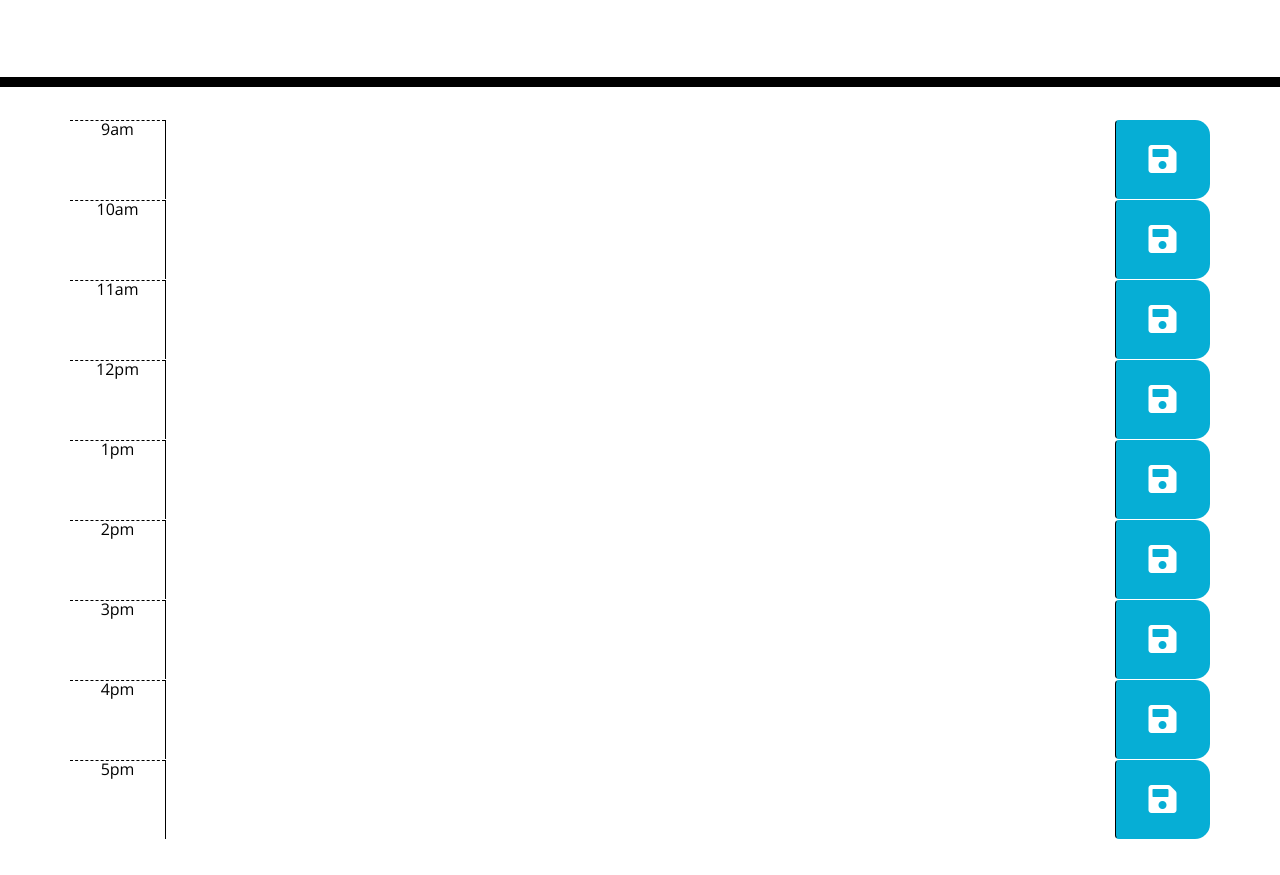
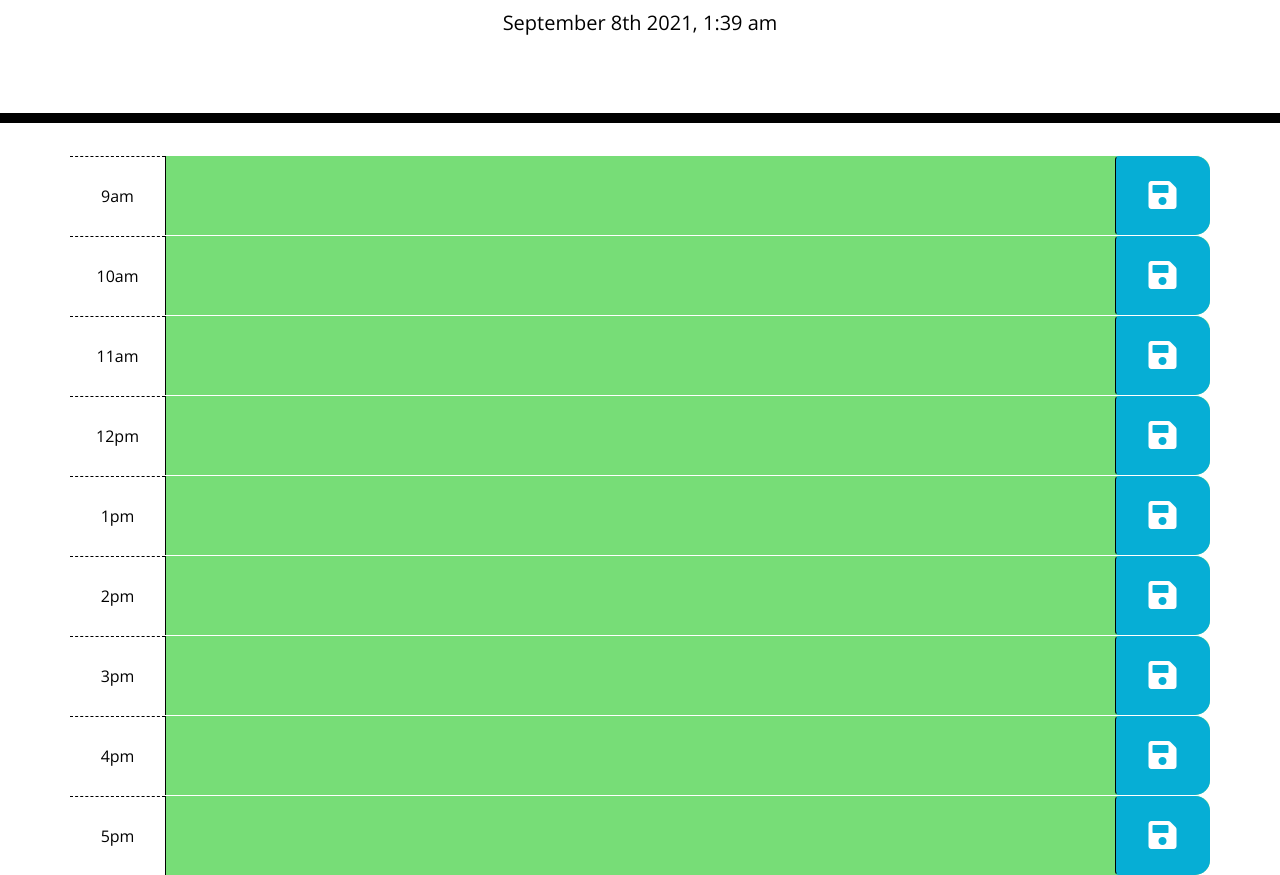
Before and after one commit to rrayachhetri/ThirdPartyAPIs, a plain HTML site: page index.html in a window 1280 px wide. Shown: the part 181-1056 px from the top of the page. Before the commit the page ends 1020 px from the top, so only its background shows below. Drawn offline with nearby package versions, Linux system fonts and the light colour scheme; files that its build step writes are made by us from their sources.

Commit message:
colored textarea

```diff
--- a/assets/css/style.css
+++ b/assets/css/style.css
@@ -28,6 +28,7 @@ textarea{
 .time-block{
   text-align: center;
   border-radius: 15px;
+
 }
 
 .row {
@@ -40,6 +41,9 @@ textarea{
   background-color: #ffffff;
   color: #000000;
   border-top: 1px dashed #000000;
+  display: flex;
+  justify-content: center;
+  align-items: center;
 }
 
 .past {
--- a/assets/script/script.js
+++ b/assets/script/script.js
@@ -1,5 +1,3 @@
-
-
 var currentDate = moment().format("MMMM Do YYYY, h:mm a");
 $("#currentDay").text(currentDate);
 
@@ -17,11 +15,12 @@ $(document).ready(function () {
 
 
     function tracKtime() {
+
         var currentHour = moment().hour();
-
+        console.log(currentHour);
         $(".time-block").each(function () {
-            var timeBlock = parseInt($(this).atrr("id").split("hour")[1]);
-
+            var timeBlock = parseInt($(this).attr("id"));
+            console.log(timeBlock);
             if (timeBlock < currentHour) {
                 $(this).removeClass("future");
                 $(this).removeClass("present");
@@ -42,5 +41,15 @@ $(document).ready(function () {
         })
     }
 
-  tracKtime();
-})
+    $("#9 .description").val(localStorage.getItem("9"));
+    $("#10 .description").val(localStorage.getItem("10"));
+    $("#11 .description").val(localStorage.getItem("11"));
+    $("#12 .description").val(localStorage.getItem("12"));
+    $("#13 .description").val(localStorage.getItem("13"));
+    $("#14 .description").val(localStorage.getItem("14"));
+    $("#15 .description").val(localStorage.getItem("15"));
+    $("#16 .description").val(localStorage.getItem("16"));
+    $("#17 .description").val(localStorage.getItem("17"));
+
+    tracKtime();
+});
--- a/index.html
+++ b/index.html
@@ -18,7 +18,7 @@
       href="https://fonts.googleapis.com/css?family=Open+Sans&display=swap"
       rel="stylesheet"
     />
-    <link rel="stylesheet" href="style.css" />
+    <link rel="stylesheet" href="./assets/css/style.css" />
     <title>Work Day Scheduler</title>
   </head>
 
@@ -29,47 +29,47 @@
       <p id="currentDay" class="lead"></p>
     </header>
     <div class="container">
-      <div id="9am" class="time-block row">
+      <div id="9" class="time-block row">
         <div class="col-1 hour">9am</div>
         <textarea class="col-10 description"></textarea>
         <button class="col-1 saveBtn btn"><i class="fas fa-save fa-2x"></i></button>
       </div>
-      <div id="10am" class="time-block row">
+      <div id="10" class="time-block row">
         <div class="col-1 hour">10am</div>
         <textarea class="col-10 description"></textarea>
         <button class="col-1 saveBtn btn"><i class="fas fa-save fa-2x"></i></button>
       </div>
-      <div id="11am" class="time-block row">
+      <div id="11" class="time-block row">
         <div class="col-1 hour">11am</div>
         <textarea class="col-10 description"></textarea>
         <button class="col-1 saveBtn btn"><i class="fas fa-save fa-2x"></i></button>
       </div>
-      <div id="12pm" class="time-block row">
+      <div id="12" class="time-block row">
         <div class="col-1 hour">12pm</div>
         <textarea class="col-10 description"></textarea>
         <button class="col-1 saveBtn btn"><i class="fas fa-save fa-2x"></i></button>
       </div>
-      <div id="1pm" class="time-block row">
+      <div id="13" class="time-block row">
         <div class="col-1 hour">1pm</div>
         <textarea class="col-10 description"></textarea>
         <button class="col-1 saveBtn btn"><i class="fas fa-save fa-2x"></i></button>
       </div>
-      <div id="2pm" class="time-block row">
+      <div id="14" class="time-block row">
         <div class="col-1 hour">2pm</div>
         <textarea class="col-10 description"></textarea>
         <button class="col-1 saveBtn btn"><i class="fas fa-save fa-2x"></i></button>
       </div>
-      <div id="3pm" class="time-block row">
-        <div class="col-1 hour">3pm</div>
+      <div id="15" class="time-block row">
+        <div class="col-1 hour ">3pm</div>
         <textarea class="col-10 description"></textarea>
         <button class="col-1 saveBtn btn"><i class="fas fa-save fa-2x"></i></button>
       </div>
-      <div id="4pm" class="time-block row">
+      <div id="16" class="time-block row">
         <div class="col-1 hour">4pm</div>
         <textarea class="col-10 description"></textarea>
         <button class="col-1 saveBtn btn"><i class="fas fa-save fa-2x"></i></button>
       </div>
-      <div id="5pm" class="time-block row ">
+      <div id="17" class="time-block row ">
         <div class="col-1 hour">5pm</div>
         <textarea class="col-10 description"></textarea>
         <button class="col-1 saveBtn btn"><i class="fas fa-save fa-2x"></i></button>
@@ -80,6 +80,6 @@
 
     <script src="https://code.jquery.com/jquery-3.4.1.min.js"></script>
     <script src="https://cdnjs.cloudflare.com/ajax/libs/moment.js/2.24.0/moment.min.js"></script>
-    <script src="script.js"></script>
+    <script src="./assets/script/script.js"></script>
   </body>
 </html>
```
